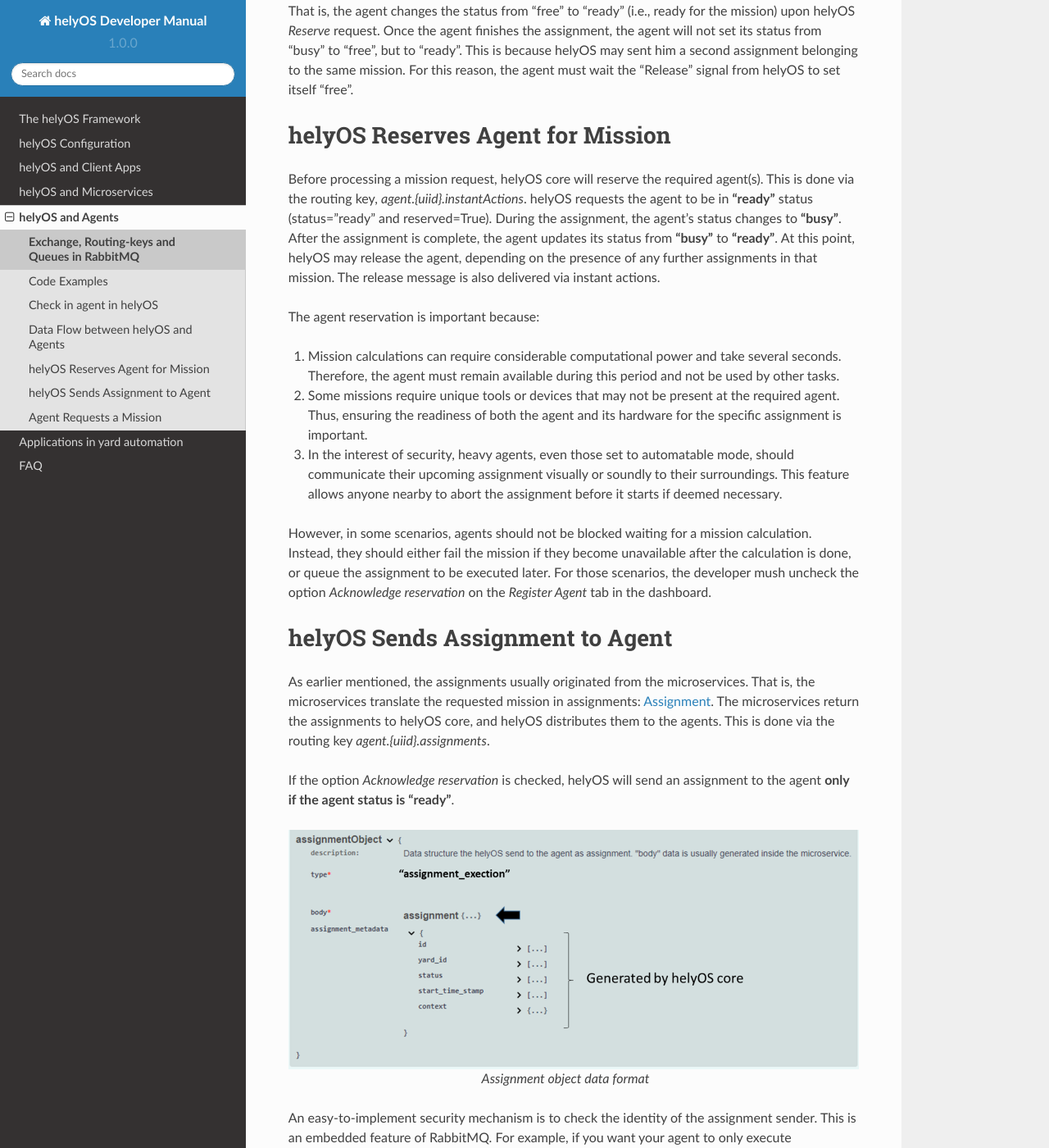
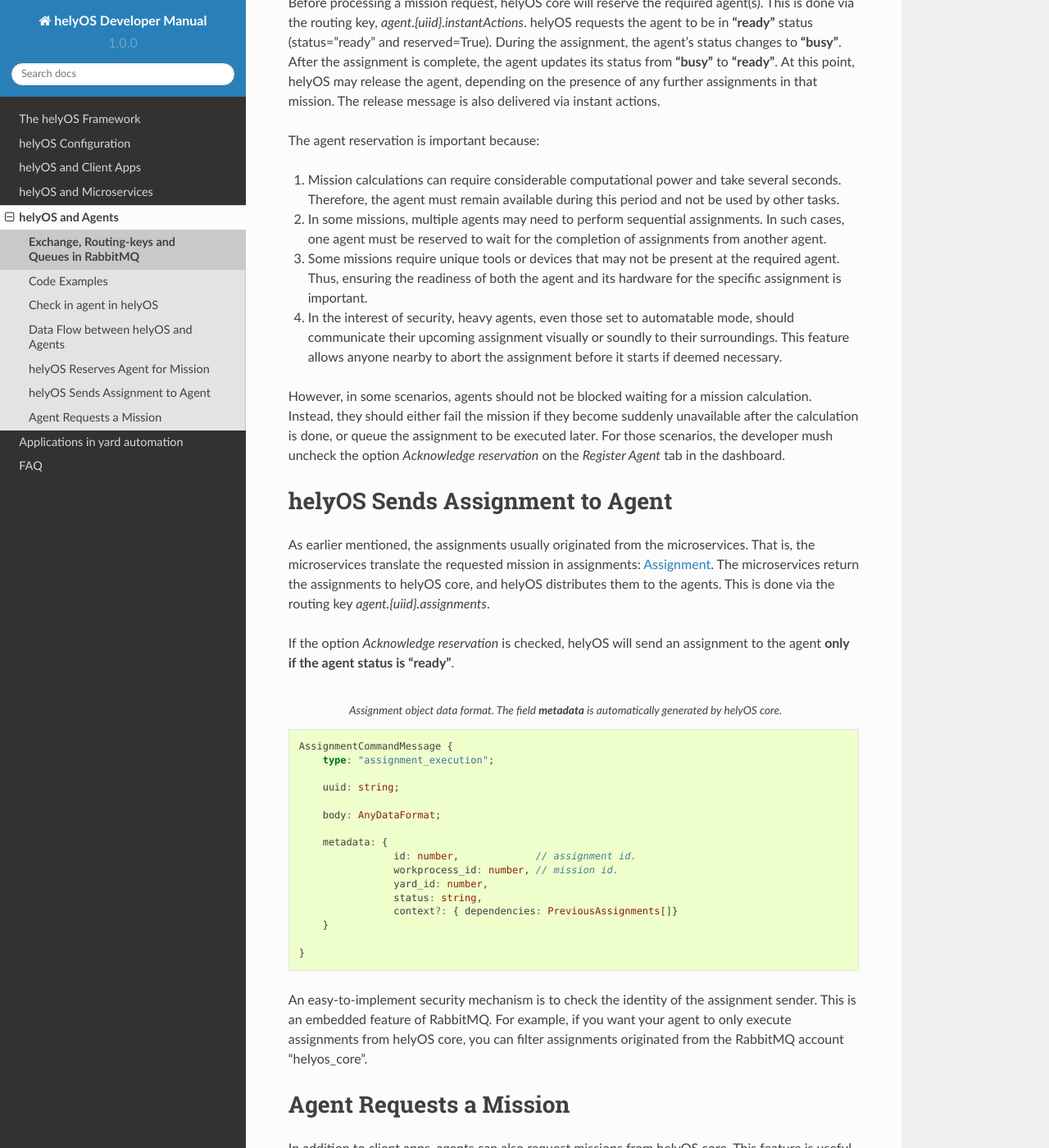
Before and after one commit to FraunhoferIVI/helyos-documentation, a Sphinx documentation site: the page built from docs/source/5-communication-between-helyos-and-agents/agents-and-helyos.rst, in a window 1280 px wide and 1400 px high, scrolled down 7496 px. Shown: the whole window at 82% size. Built offline with Sphinx 7.4.7 and the Read the Docs theme 2.0.0, drawn with Linux system fonts in a browser that asks for light colours; some of the changed text lies outside the part shown.

Commit message:
update checkin data format

```diff
--- a/docs/source/5-communication-between-helyos-and-agents/agents-and-helyos.rst
+++ b/docs/source/5-communication-between-helyos-and-agents/agents-and-helyos.rst
@@ -32,8 +32,10 @@
 All messages exchanged between helyOS and the agents include the following common fields:
 
 - **type:** string, ex: "checkin", "assignment", "cancel", etc..
-- **uuid:** string, agent who is publishing the message.
+- **uuid:** string, the identification of the agent the message is about.
 - **body:** JSON object.
+
+The additional field **metadata** is present for some messages.
 
 The **body** field will be specific for each message type. The easiest way to communicate to helyOS is to use the agent SDK connector methods: *publish_general_updates*, *pusblish_states* and *publish_sensors*.
 
@@ -141,32 +143,65 @@
 - If the agent is connected as anonymous and possess the helyOS registration token, a new username and password will be automatically created.
 - Create a temporary queue to receive the check-in response.
 
-.. figure:: ./img/agent_check_in.png
-    :align: center
-    :width: 600
+.. code-block:: typescript
+    :caption: Check-in data sent by the agent to helyOS core. The symbol (?) means optional.
 
-    Agent check in example
+    CheckinCommandMessage {
+        type: "checkin";
 
-Check-in data sent by the agent to helyOS.
+        uuid: string;
 
-- **type** = "checkin".
+        body: {
+                yard_uid: string;         // yard the agent is checking in.
+                status: string;
+                pose: { x:number, y:number, z:number, orientations:number[]};
+                type?: string;
+                name?: string;
+                data_format?: string;
+                public_key?: string;
+                geometry?: AnyDataFormat;
+                factsheet?: AnyDataFormat
+        }
+
+    }
+
+
 - **geometry:** JSON informing the physical geometry data of the vehicle.
 - **yard_uid:** Unique identifier of the yard as registered in the dashboard.
 
 helyOS will respond with the following data:
 
-.. figure:: ./img/agent_check_in_response.png
-    :align: center
-    :width: 600
+.. code-block:: typescript
+    :caption: Check-in data sent by helyOS core to agent. The symbol (?) means optional.
 
-    Agent check in response
+    CheckinResponseMessage {
+        type: "checkin";
 
-Check in response sent by helyOS to the agent.
+        uuid: string;
+
+        body: {
+                toolId: number;     // agent database id number
+                yard_uid: string;   // yard the agent is checking in.
+                status: string;
+                map: {  uid:string,
+                        origin:{lat:number, lon:number, alt:number},
+                        map_objects: MapObjects[]
+                      };
+                rbmq_username: string;
+                response_code: string;
+                helyos_public_key: string;
+                ca_certificate: string;   // RabbitMQ server certificate for SSL connection
+                rbmq_password?: string;  // When agent account does not exist in the RabbitMQ server.
+                password_encrypted? boolean
+        }
+
+    }
+
 
 - **type** = "check in".
 - **map:** JSON with the map information from yard.
 - **rbmq_username:** RabbitMQ account to be used by this agent.
-- **rbmq_password:** RabbitMQ password for anonymous checke-in.
+- **rbmq_password:** RabbitMQ password, only used for anonymous check-in.
 - **password_encrypted:** If true, the rbmq_password field is encrypted with the agent public key.
 
 Check in using python code:
@@ -248,13 +283,15 @@
 
 (i) Mission calculations can require considerable computational power and take several seconds. Therefore, the agent must remain available during this period and not be used by other tasks.
 
-(ii) Some missions require unique tools or devices that may not be present at the required agent. Thus, ensuring the readiness of both the agent and its hardware for the specific assignment is important.
+(ii) In some missions, multiple agents may need to perform sequential assignments. In such cases, one agent must be reserved to wait for the completion of assignments from another agent.
 
-(iii) In the interest of security, heavy agents, even those set to automatable mode, should communicate their upcoming assignment visually or soundly to their surroundings. This feature allows anyone nearby to abort the assignment before it starts if deemed necessary.
+(iii) Some missions require unique tools or devices that may not be present at the required agent. Thus, ensuring the readiness of both the agent and its hardware for the specific assignment is important.
+
+(iv) In the interest of security, heavy agents, even those set to automatable mode, should communicate their upcoming assignment visually or soundly to their surroundings. This feature allows anyone nearby to abort the assignment before it starts if deemed necessary.
 
 
 However, in some scenarios, agents should not be blocked waiting for a mission calculation.
-Instead, they should either fail the mission if they become unavailable after the calculation is done, or queue the assignment
+Instead, they should either fail the mission if they become suddenly unavailable after the calculation is done, or queue the assignment
 to be executed later.
 For those scenarios, the developer mush uncheck the option `Acknowledge reservation` on the `Register Agent` tab in the dashboard.
 
@@ -268,12 +305,27 @@
 
 If the option `Acknowledge reservation` is checked, helyOS will send an assignment to the agent **only if the agent status is "ready"**.
 
+.. code-block:: typescript
+    :caption: Assignment object data format. The field **metadata** is automatically generated by helyOS core.
 
-.. figure:: ./img/assignment-data-format.png
-    :align: center
-    :width: 700
+    AssignmentCommandMessage {
+        type: "assignment_execution";
 
-    Assignment object data format
+        uuid: string;
+
+        body: AnyDataFormat;
+
+        metadata: {
+                    id: number,             // assignment id.
+                    workprocess_id: number, // mission id.
+                    yard_id: number,
+                    status: string,
+                    context?: { dependencies: PreviousAssignments[]}
+        }
+
+    }
+
+
 
 An easy-to-implement security mechanism is to check the identity of the assignment sender. This is an embedded feature of RabbitMQ. For example, if you want your agent to only execute assignments from helyOS core, you can filter assignments originated from the RabbitMQ account "helyos_core".
 
--- a/docs/source/conf.py
+++ b/docs/source/conf.py
@@ -33,3 +33,6 @@
 
 # -- Options for EPUB output
 epub_show_urls = 'footnote'
+
+
+pygments_style = 'sphinx'
```
